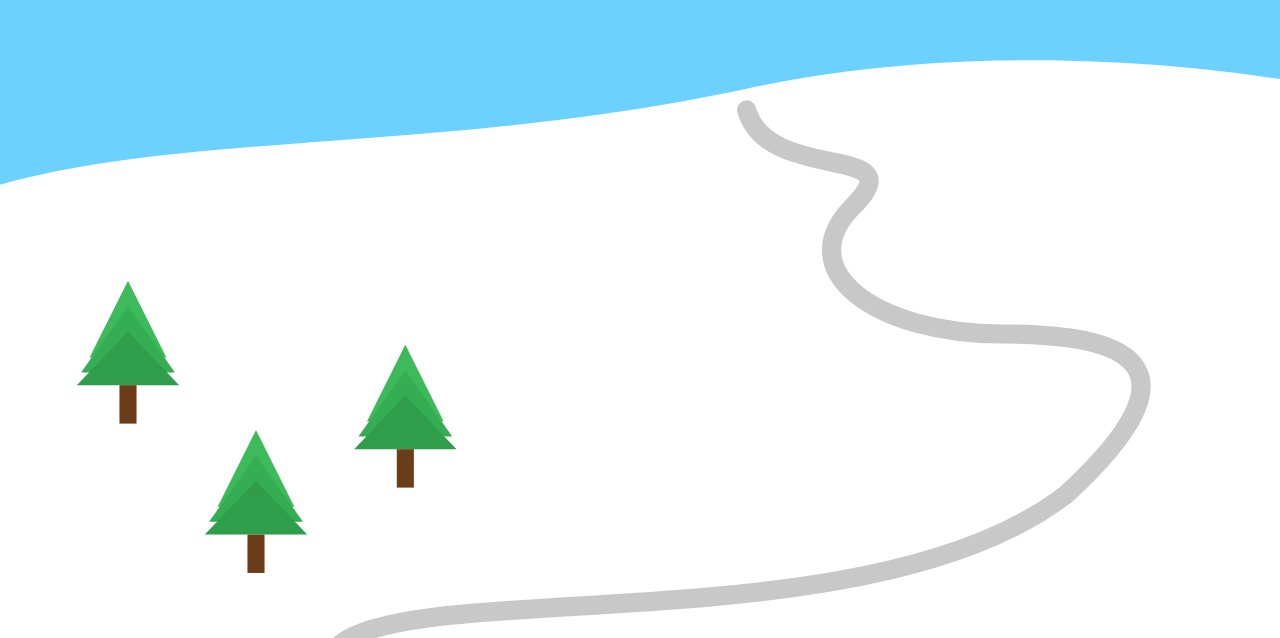
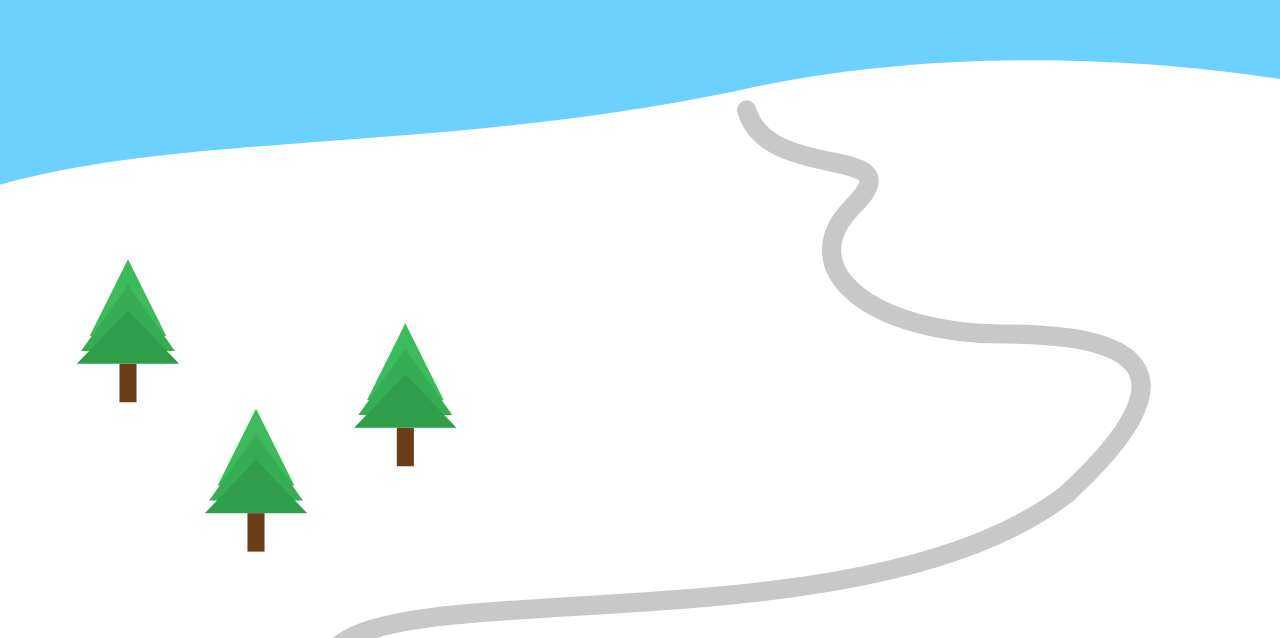
Before and after one commit to jqlincoln/jqlincoln.github.io, a plain HTML site: page alt1.html in a window 1280 px wide. Shown: the part 162-800 px from the top of the page. Drawn offline with Linux system fonts and the light colour scheme.

Commit message:
alt1: nudge trees up 20px

```diff
--- a/alt1.html
+++ b/alt1.html
@@ -22,19 +22,19 @@
 
     <!-- trees as stacked triangles, no labels -->
     <g class="trees">
-      <g class="tree" data-key="hobbies" transform="translate(120,440)">
+      <g class="tree" data-key="hobbies" transform="translate(120,420)">
         <polygon points="0,0 -36,72 36,72" fill="#3dbb5b"/>
         <polygon points="0,24 -44,86 44,86" fill="#35ad52"/>
         <polygon points="0,48 -48,98 48,98" fill="#2f9d49"/>
         <rect class="trunk" x="-8" y="98" width="16" height="36" fill="#6b3d18"/>
       </g>
-      <g class="tree" data-key="academics" transform="translate(380,500)">
+      <g class="tree" data-key="academics" transform="translate(380,480)">
         <polygon points="0,0 -36,72 36,72" fill="#3dbb5b"/>
         <polygon points="0,24 -44,86 44,86" fill="#35ad52"/>
         <polygon points="0,48 -48,98 48,98" fill="#2f9d49"/>
         <rect class="trunk" x="-8" y="98" width="16" height="36" fill="#6b3d18"/>
       </g>
-      <g class="tree" data-key="work" transform="translate(240,580)">
+      <g class="tree" data-key="work" transform="translate(240,560)">
         <polygon points="0,0 -36,72 36,72" fill="#3dbb5b"/>
         <polygon points="0,24 -44,86 44,86" fill="#35ad52"/>
         <polygon points="0,48 -48,98 48,98" fill="#2f9d49"/>
```
